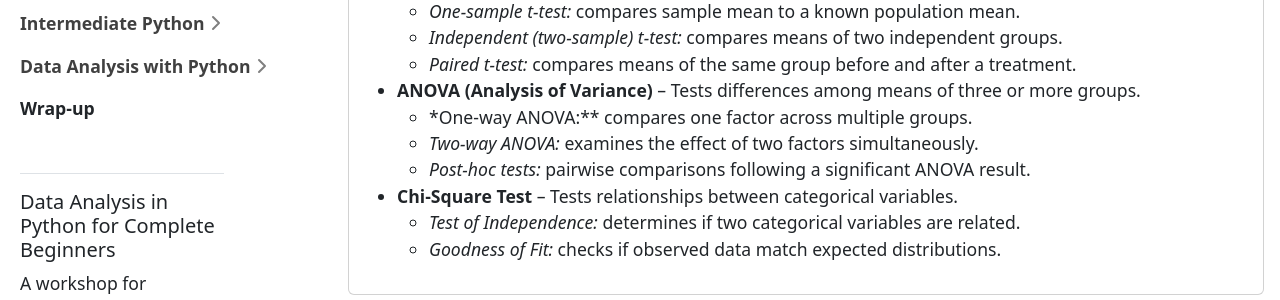
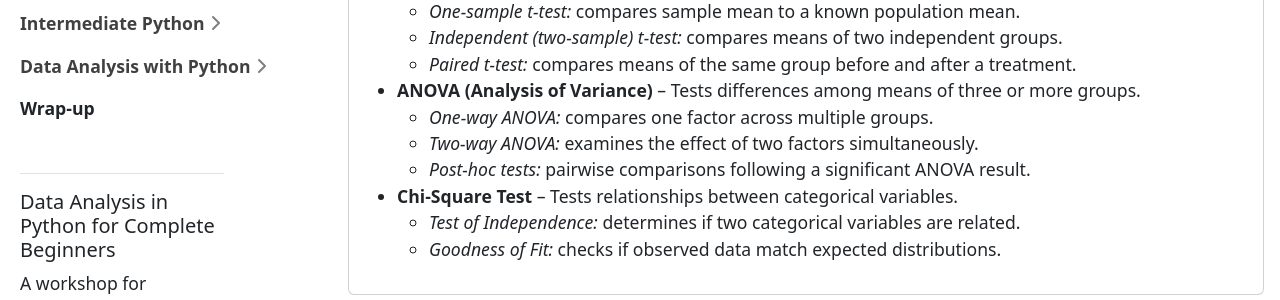
Before and after one commit to jllcalorio/data-analysis-in-python-for-complete-beginners, a Jekyll site: the page built from content/intro.md, in a window 1280 px wide and 900 px high, scrolled down 7527 px. Shown: the part 155-455 px from the top of the window. Built offline with Jekyll 4.4.1, drawn with Linux system fonts in a browser that asks for light colours.

```diff
--- a/content/intro.md
+++ b/content/intro.md
@@ -226,7 +226,7 @@
   - *Independent (two-sample) t-test:* compares means of two independent groups.
   - *Paired t-test:* compares means of the same group before and after a treatment.
 - **ANOVA (Analysis of Variance)** – Tests differences among means of three or more groups.
-  - *One-way ANOVA:** compares one factor across multiple groups.
+  - *One-way ANOVA:* compares one factor across multiple groups.
   - *Two-way ANOVA:* examines the effect of two factors simultaneously.
   - *Post-hoc tests:* pairwise comparisons following a significant ANOVA result.
 - **Chi-Square Test** – Tests relationships between categorical variables.
```
